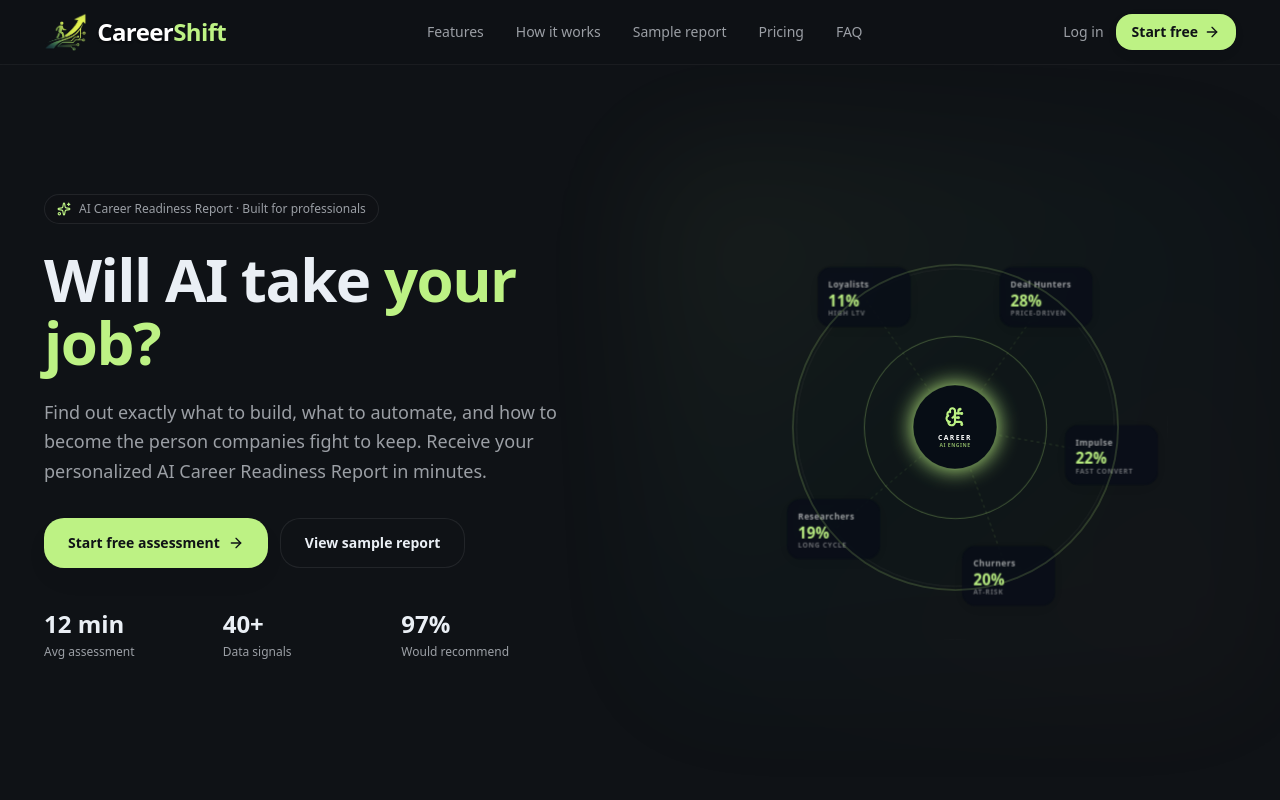
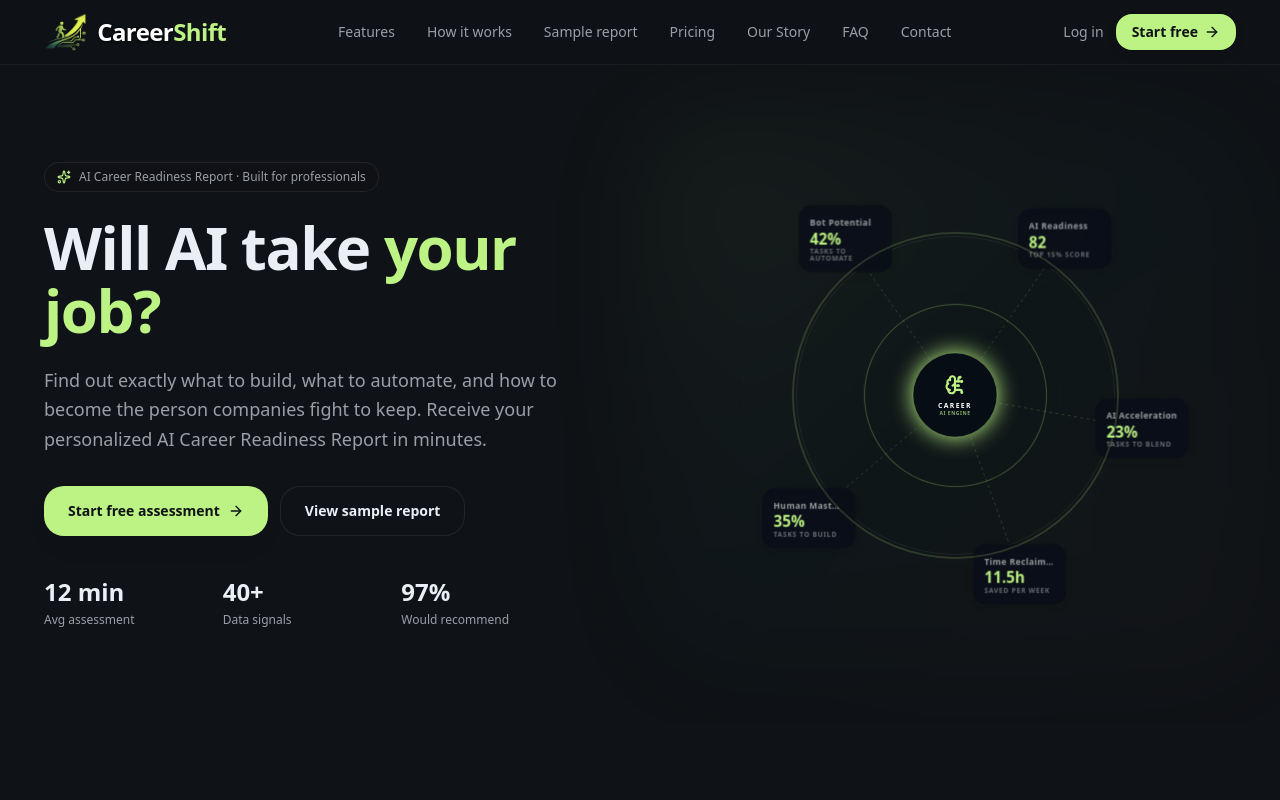
Before and after one commit to Viveknathtiwari01/CareerShiftFrontend, a React (Vite) app: page / in a window 1280 px wide. Shown: the top 800 px of the page. Built offline with nearby package versions, Linux system fonts and the light colour scheme.

Commit message:
Implement landing page with feature sections and project branding assets

```diff
--- a/src/pages/Landing.tsx
+++ b/src/pages/Landing.tsx
@@ -11,7 +11,10 @@
   FileText,
   Github,
   Linkedin,
+  Mail,
   Menu,
+  MessageSquare,
+  Phone,
   Rocket,
   ShieldCheck,
   Sparkles,
@@ -20,12 +23,15 @@
   Target,
   TrendingUp,
   Twitter,
+  User,
+  Video,
   X,
   Zap,
 } from "lucide-react";
 import { useState } from "react";
 import heroImg from "@/assets/hero.jpg";
 import logoImg from "@/assets/Logo.png";
+import ownerPhoto from "@/assets/owner_photo.png";
 
 export default Landing;
 
@@ -41,7 +47,9 @@
       <Features />
       <Testimonials />
       <Pricing />
+      <OurStory />
       <FAQ />
+      <ContactUs />
       <FinalCTA />
       <Footer />
     </div>
@@ -56,7 +64,9 @@
     { label: "How it works", href: "#how" },
     { label: "Sample report", href: "#report" },
     { label: "Pricing", href: "#pricing" },
+    { label: "Our Story", href: "#our-story" },
     { label: "FAQ", href: "#faq" },
+    { label: "Contact", href: "#contact" },
   ];
   return (
     <header className="sticky top-0 z-50 border-b border-border/60 bg-background/70 backdrop-blur-xl">
@@ -146,7 +156,7 @@
 function Hero() {
   return (
     <section className="relative overflow-hidden">
-      <div className="container-page animate-fade-in-up relative grid gap-14 py-16 md:py-24 lg:grid-cols-[1.05fr_1fr] lg:gap-10 lg:py-28">
+      <div className="container-page animate-fade-in-up relative grid gap-14 py-10 md:py-16 lg:grid-cols-[1.05fr_1fr] lg:gap-10 lg:py-20 items-center">
         <div className="flex flex-col justify-center">
           <div className="inline-flex w-fit items-center gap-2 rounded-full border border-border bg-background/60 px-3 py-1.5 text-xs font-medium text-muted-foreground backdrop-blur">
             <Sparkles className="h-3.5 w-3.5 text-brand" />
@@ -870,8 +880,8 @@
           <line
             x1="200"
             y1="200"
-            x2="85"
-            y2="36"
+            x2="62"
+            y2="3"
             stroke="currentColor"
             className="text-brand opacity-50"
             strokeWidth="1"
@@ -880,8 +890,8 @@
           <line
             x1="200"
             y1="200"
-            x2="315"
-            y2="36"
+            x2="338"
+            y2="3"
             stroke="currentColor"
             className="text-brand opacity-50"
             strokeWidth="1"
@@ -890,8 +900,8 @@
           <line
             x1="200"
             y1="200"
-            x2="397"
-            y2="235"
+            x2="436"
+            y2="242"
             stroke="currentColor"
             className="text-brand opacity-50"
             strokeWidth="1"
@@ -900,8 +910,8 @@
           <line
             x1="200"
             y1="200"
-            x2="268"
-            y2="388"
+            x2="282"
+            y2="426"
             stroke="currentColor"
             className="text-brand opacity-50"
             strokeWidth="1"
@@ -910,8 +920,8 @@
           <line
             x1="200"
             y1="200"
-            x2="47"
-            y2="329"
+            x2="16"
+            y2="355"
             stroke="currentColor"
             className="text-brand opacity-50"
             strokeWidth="1"
@@ -922,71 +932,71 @@
         {/* Cards */}
         <div
           className="absolute pointer-events-auto"
-          style={{ left: "21.25%", top: "9%", transform: "translate(-50%, -50%)" }}
+          style={{ left: "15.5%", top: "0.75%", transform: "translate(-50%, -50%)" }}
         >
           <div className="bg-[#0b0f19]/90 backdrop-blur-md rounded-lg p-3 w-[110px] border border-transparent transition-all duration-300 hover:border-primary hover:-translate-y-1.5 cursor-pointer shadow-soft">
             <div className="text-white/60 text-[10px] font-semibold tracking-wider truncate">
-              Loyalists
+              Bot Potential
             </div>
-            <div className="text-primary text-lg font-bold my-0.5 leading-none">11%</div>
+            <div className="text-primary text-lg font-bold my-0.5 leading-none">42%</div>
             <div className="text-white/40 text-[8px] font-bold tracking-widest leading-none">
-              HIGH LTV
+              TASKS TO AUTOMATE
             </div>
           </div>
         </div>
         <div
           className="absolute pointer-events-auto"
-          style={{ left: "11.75%", top: "82.25%", transform: "translate(-50%, -50%)" }}
+          style={{ left: "4%", top: "88.75%", transform: "translate(-50%, -50%)" }}
         >
           <div className="bg-[#0b0f19]/90 backdrop-blur-md rounded-lg p-3 w-[110px] border border-transparent transition-all duration-300 hover:border-primary hover:-translate-y-1.5 cursor-pointer shadow-soft">
             <div className="text-white/60 text-[10px] font-semibold tracking-wider truncate">
-              Researchers
+              Human Mastery
             </div>
-            <div className="text-primary text-lg font-bold my-0.5 leading-none">19%</div>
+            <div className="text-primary text-lg font-bold my-0.5 leading-none">35%</div>
             <div className="text-white/40 text-[8px] font-bold tracking-widest leading-none">
-              LONG CYCLE
+              TASKS TO BUILD
             </div>
           </div>
         </div>
         <div
           className="absolute pointer-events-auto"
-          style={{ left: "99.25%", top: "58.75%", transform: "translate(-50%, -50%)" }}
+          style={{ left: "109%", top: "60.5%", transform: "translate(-50%, -50%)" }}
         >
           <div className="bg-[#0b0f19]/90 backdrop-blur-md rounded-lg p-3 w-[110px] border border-transparent transition-all duration-300 hover:border-primary hover:-translate-y-1.5 cursor-pointer shadow-soft">
             <div className="text-white/60 text-[10px] font-semibold tracking-wider truncate">
-              Impulse
+              AI Acceleration
             </div>
-            <div className="text-primary text-lg font-bold my-0.5 leading-none">22%</div>
+            <div className="text-primary text-lg font-bold my-0.5 leading-none">23%</div>
             <div className="text-white/40 text-[8px] font-bold tracking-widest leading-none">
-              FAST CONVERT
+              TASKS TO BLEND
             </div>
           </div>
         </div>
         <div
           className="absolute pointer-events-auto"
-          style={{ left: "67%", top: "97%", transform: "translate(-50%, -50%)" }}
+          style={{ left: "70.5%", top: "106.5%", transform: "translate(-50%, -50%)" }}
         >
           <div className="bg-[#0b0f19]/90 backdrop-blur-md rounded-lg p-3 w-[110px] border border-transparent transition-all duration-300 hover:border-primary hover:-translate-y-1.5 cursor-pointer shadow-soft">
             <div className="text-white/60 text-[10px] font-semibold tracking-wider truncate">
-              Churners
+              Time Reclaimed
             </div>
-            <div className="text-primary text-lg font-bold my-0.5 leading-none">20%</div>
+            <div className="text-primary text-lg font-bold my-0.5 leading-none">11.5h</div>
             <div className="text-white/40 text-[8px] font-bold tracking-widest leading-none">
-              AT-RISK
+              SAVED PER WEEK
             </div>
           </div>
         </div>
         <div
           className="absolute pointer-events-auto"
-          style={{ left: "78.75%", top: "9%", transform: "translate(-50%, -50%)" }}
+          style={{ left: "84.5%", top: "0.75%", transform: "translate(-50%, -50%)" }}
         >
           <div className="bg-[#0b0f19]/90 backdrop-blur-md rounded-lg p-3 w-[110px] border border-transparent transition-all duration-300 hover:border-primary hover:-translate-y-1.5 cursor-pointer shadow-soft">
             <div className="text-white/60 text-[10px] font-semibold tracking-wider truncate">
-              Deal Hunters
+              AI Readiness
             </div>
-            <div className="text-primary text-lg font-bold my-0.5 leading-none">28%</div>
+            <div className="text-primary text-lg font-bold my-0.5 leading-none">82</div>
             <div className="text-white/40 text-[8px] font-bold tracking-widest leading-none">
-              PRICE-DRIVEN
+              TOP 15% SCORE
             </div>
           </div>
         </div>
@@ -1010,6 +1020,141 @@
         </div>
       </div>
     </div>
+  );
+}
+
+/* ---------- OUR STORY ---------- */
+function OurStory() {
+  return (
+    <section id="our-story" className="container-page animate-fade-in-up py-24">
+      <div className="mx-auto max-w-5xl rounded-3xl border border-border bg-surface-2/40 p-8 md:p-12 lg:p-16">
+        <div className="grid gap-12 lg:grid-cols-[1fr_1.2fr] lg:items-center">
+          <div className="relative">
+            <div className="absolute -inset-4 -z-10 rounded-3xl bg-gradient-to-tr from-brand/20 to-teal/20 blur-2xl opacity-40"></div>
+            <img
+              src={ownerPhoto}
+              alt="Owner of CareerShift"
+              className="w-full max-w-md mx-auto rounded-2xl shadow-elevated object-cover aspect-square"
+            />
+          </div>
+          <div>
+            <SectionEyebrow>Our Story</SectionEyebrow>
+            <h2 className="mt-4 font-display text-3xl font-bold tracking-tight sm:text-4xl">
+              Why I Built CareerShift
+            </h2>
+            <div className="mt-6 space-y-4 text-muted-foreground leading-relaxed">
+              <p>
+                As a professional navigating the rapid advancements in AI, I saw brilliant colleagues feeling overwhelmed and uncertain about their future. The advice out there was either too academic or just sensationalist fear-mongering.
+              </p>
+              <p>
+                I realized we didn't need another generic AI tutorial. We needed a personalized compass. We needed to know exactly which parts of our jobs to automate, and which human skills to double down on.
+              </p>
+              <p>
+                That's why CareerShift was born. My mission is to empower professionals to move from anxiety to advantage, giving them a clear, actionable roadmap to thrive in the age of AI.
+              </p>
+            </div>
+            <div className="mt-8 flex items-center gap-4">
+              <div className="font-display font-semibold text-foreground">
+                Alex Founder
+              </div>
+              <div className="h-4 w-px bg-border"></div>
+              <div className="text-sm text-muted-foreground">Founder & CEO</div>
+            </div>
+          </div>
+        </div>
+      </div>
+    </section>
+  );
+}
+
+/* ---------- CONTACT US ---------- */
+function ContactUs() {
+  return (
+    <section id="contact" className="bg-surface-2/30 border-y border-border/60 py-24">
+      <div className="container-page">
+        <div className="mx-auto max-w-2xl text-center">
+          <SectionEyebrow>Contact Us</SectionEyebrow>
+          <h2 className="mt-3 font-display text-3xl font-bold tracking-tight sm:text-4xl">
+            Let's talk about your career.
+          </h2>
+          <p className="mt-4 text-muted-foreground">
+            Have questions? Want to discuss a team plan? Reach out or book a consultation directly.
+          </p>
+        </div>
+
+        <div className="mt-14 mx-auto max-w-5xl grid gap-10 md:grid-cols-2">
+          {/* Contact Form */}
+          <div className="surface-card p-8">
+            <h3 className="font-display text-xl font-semibold mb-6">Send a Message</h3>
+            <form className="space-y-4" onSubmit={(e) => e.preventDefault()}>
+              <div className="grid grid-cols-2 gap-4">
+                <div className="space-y-2">
+                  <label className="text-sm font-medium text-foreground flex items-center gap-2">
+                    <User className="w-4 h-4 text-muted-foreground" /> First Name
+                  </label>
+                  <input type="text" className="w-full rounded-lg border border-border bg-background px-4 py-2.5 text-sm outline-none focus:border-brand focus:ring-1 focus:ring-brand transition-all" placeholder="John" />
+                </div>
+                 <div className="space-y-2">
+                  <label className="text-sm font-medium text-foreground flex items-center gap-2">
+                    <User className="w-4 h-4 text-muted-foreground" /> Last Name
+                  </label>
+                  <input type="text" className="w-full rounded-lg border border-border bg-background px-4 py-2.5 text-sm outline-none focus:border-brand focus:ring-1 focus:ring-brand transition-all" placeholder="Doe" />
+                </div>
+              </div>
+              <div className="space-y-2">
+                <label className="text-sm font-medium text-foreground flex items-center gap-2">
+                  <Mail className="w-4 h-4 text-muted-foreground" /> Email Address
+                </label>
+                <input type="email" className="w-full rounded-lg border border-border bg-background px-4 py-2.5 text-sm outline-none focus:border-brand focus:ring-1 focus:ring-brand transition-all" placeholder="john@example.com" />
+              </div>
+              <div className="space-y-2">
+                <label className="text-sm font-medium text-foreground flex items-center gap-2">
+                  <MessageSquare className="w-4 h-4 text-muted-foreground" /> Message
+                </label>
+                <textarea rows={4} className="w-full rounded-lg border border-border bg-background px-4 py-2.5 text-sm outline-none focus:border-brand focus:ring-1 focus:ring-brand transition-all resize-none" placeholder="How can we help you?"></textarea>
+              </div>
+              <button className="w-full rounded-lg bg-primary px-4 py-3 text-sm font-semibold text-primary-foreground shadow-elevated transition-transform hover:scale-[1.02]">
+                Send Message
+              </button>
+            </form>
+          </div>
+
+          {/* Booking Options */}
+          <div className="flex flex-col gap-6">
+            <div className="surface-card p-8 flex-1">
+              <h3 className="font-display text-xl font-semibold mb-2">Book an Appointment</h3>
+              <p className="text-sm text-muted-foreground mb-8">
+                Choose a time that works best for you. We offer video and phone consultations.
+              </p>
+
+              <div className="space-y-4">
+                <a href="#" className="flex items-center gap-4 rounded-xl border border-border bg-surface-2 p-4 transition-colors hover:border-brand hover:bg-brand/5 group">
+                  <div className="grid h-12 w-12 shrink-0 place-items-center rounded-full bg-brand/10 text-brand">
+                    <Video className="h-6 w-6" />
+                  </div>
+                  <div>
+                    <h4 className="font-semibold text-foreground group-hover:text-brand transition-colors">Google / Zoom Meeting</h4>
+                    <p className="text-xs text-muted-foreground mt-0.5">30 min video consultation</p>
+                  </div>
+                  <ArrowRight className="ml-auto h-5 w-5 text-muted-foreground group-hover:text-brand transition-colors group-hover:translate-x-1" />
+                </a>
+
+                <a href="#" className="flex items-center gap-4 rounded-xl border border-border bg-surface-2 p-4 transition-colors hover:border-teal hover:bg-teal/5 group">
+                  <div className="grid h-12 w-12 shrink-0 place-items-center rounded-full bg-teal/10 text-teal">
+                    <Phone className="h-6 w-6" />
+                  </div>
+                  <div>
+                    <h4 className="font-semibold text-foreground group-hover:text-teal transition-colors">Phone Call</h4>
+                    <p className="text-xs text-muted-foreground mt-0.5">15 min quick chat</p>
+                  </div>
+                  <ArrowRight className="ml-auto h-5 w-5 text-muted-foreground group-hover:text-teal transition-colors group-hover:translate-x-1" />
+                </a>
+              </div>
+            </div>
+          </div>
+        </div>
+      </div>
+    </section>
   );
 }
 
```
Also changed, not shown: src/assets/owner_photo.png (added).
